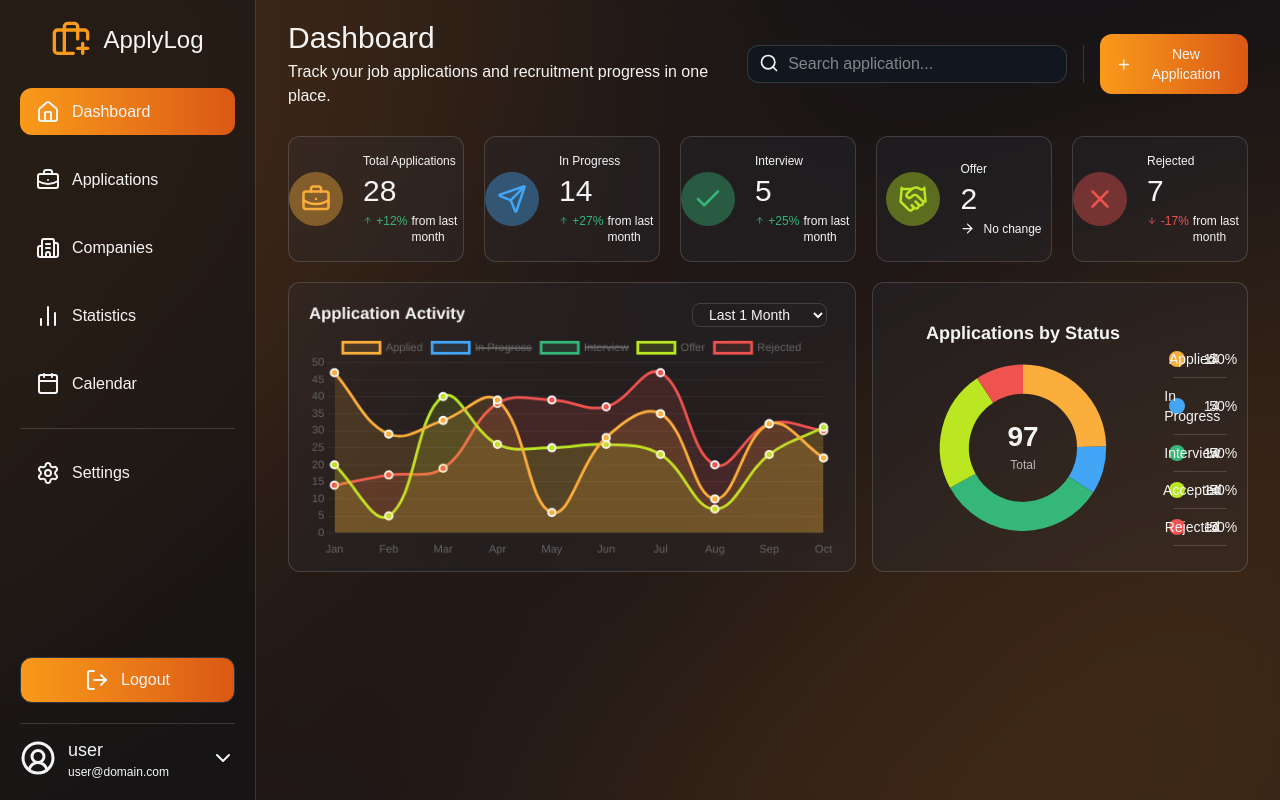
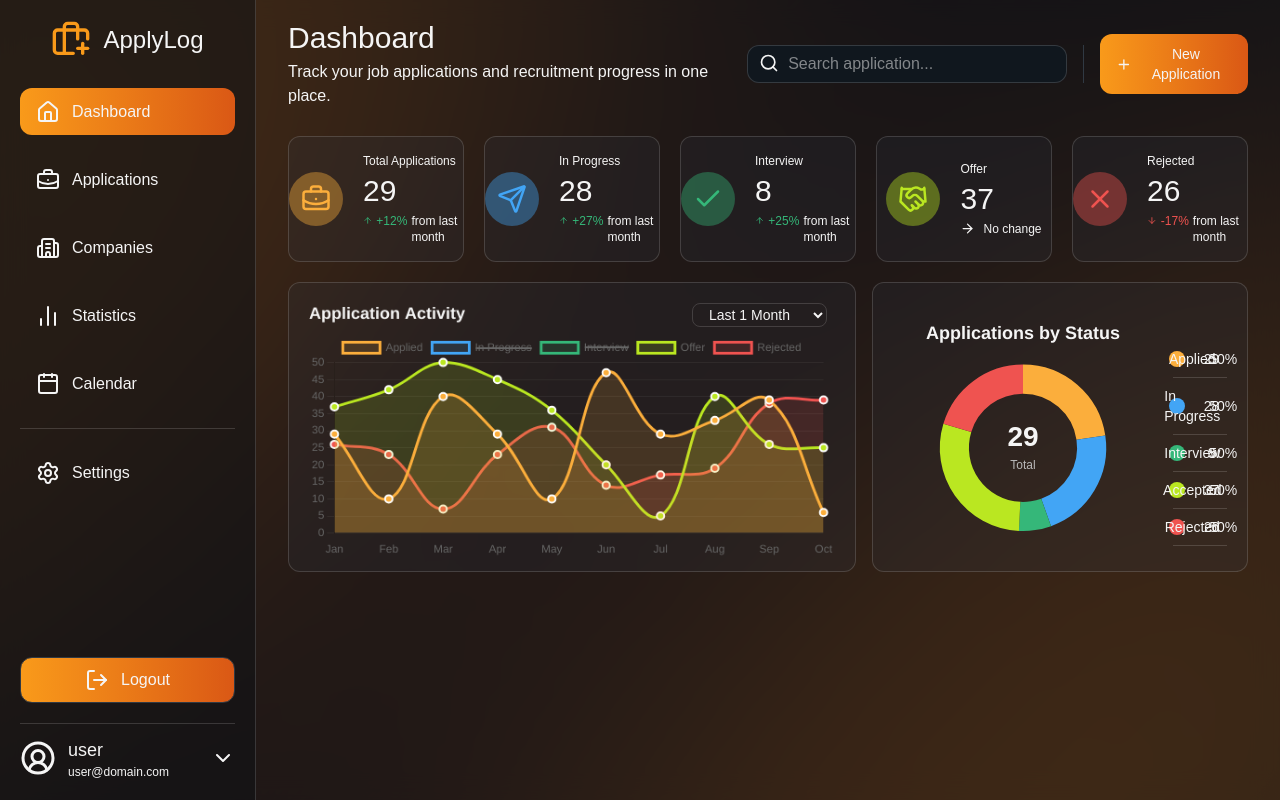
Before and after one commit to MRaihanZ/applylog, a Next.js app in the folder applylog-frontend/: page / in a window 1280 px wide. Built offline with nearby package versions, Linux system fonts and the light colour scheme.

Commit message:
feat: add generated data in doughnut chart and dashboard small card

```diff
--- a/applylog-frontend/app/(dashboard)/_components/dashboardDoughnutChart.tsx
+++ b/applylog-frontend/app/(dashboard)/_components/dashboardDoughnutChart.tsx
@@ -22,11 +22,6 @@ const centerTextPlugin: Plugin<"doughnut"> = {
 
 		if (!chartArea) return;
 
-		const total = chart.data.datasets[0].data.reduce(
-			(sum, value) => sum + Number(value),
-			0,
-		);
-
 		const centerX = (chartArea.left + chartArea.right) / 2;
 		const centerY = (chartArea.top + chartArea.bottom) / 2;
 
@@ -38,7 +33,7 @@ const centerTextPlugin: Plugin<"doughnut"> = {
 		ctx.textAlign = "center";
 		ctx.textBaseline = "middle";
 
-		ctx.fillText(String(total), centerX, centerY - 10);
+		ctx.fillText(String(chart.data.datasets[0].data[0]), centerX, centerY - 10);
 
 		// Subtitle
 		ctx.font = "12px sans-serif";
@@ -52,27 +47,6 @@ const centerTextPlugin: Plugin<"doughnut"> = {
 
 // Register Chart.js components
 ChartJS.register(ArcElement, Tooltip, Legend, Title);
-
-// Random application data
-const generateRandomData = (min: number, max: number) =>
-	Array.from(
-		{ length: 5 },
-		() => Math.floor(Math.random() * (max - min + 1)) + min,
-	);
-
-const data: ChartData<"doughnut"> = {
-	labels: ["Applied", "In Progress", "Interview", "Accepted", "Rejected"],
-
-	datasets: [
-		{
-			label: "Applications",
-			data: generateRandomData(5, 40),
-			backgroundColor: ["#fbae3c", "#42a5f5", "#35b779", "#bae721", "#ef5350"],
-			borderWidth: 0,
-			hoverOffset: 8,
-		},
-	],
-};
 
 const options: ChartOptions<"doughnut"> = {
 	responsive: true,
@@ -110,7 +84,30 @@ const options: ChartOptions<"doughnut"> = {
 	},
 };
 
-export default function DashboardDoughnutChart() {
+interface Props {
+	dataProps: number[];
+}
+
+export default function DashboardDoughnutChart({ dataProps }: Props) {
+	const data: ChartData<"doughnut"> = {
+		labels: ["Applied", "In Progress", "Interview", "Accepted", "Rejected"],
+
+		datasets: [
+			{
+				label: "Applications",
+				data: dataProps,
+				backgroundColor: [
+					"#fbae3c",
+					"#42a5f5",
+					"#35b779",
+					"#bae721",
+					"#ef5350",
+				],
+				borderWidth: 0,
+				hoverOffset: 8,
+			},
+		],
+	};
 	return (
 		<div className="w-full h-72 flex justify-center items-center pe-5">
 			<div className="h-52">
@@ -120,31 +117,31 @@ export default function DashboardDoughnutChart() {
 				<div className="grid grid-cols-7 justify-items-center content-center pb-2 border-b border-b-(--custom-border-glass)">
 					<span className="w-4 h-4 bg-[#fbae3c] rounded-full my-auto"></span>
 					<p className="text-sm my-auto col-span-3">Applied</p>
-					<p className="text-sm my-auto col-span-2">14</p>
+					<p className="text-sm my-auto col-span-2">{dataProps[0]}</p>
 					<p className="text-sm my-auto">50%</p>
 				</div>
 				<div className="grid grid-cols-7 justify-items-center content-center pb-2 border-b border-b-(--custom-border-glass)">
 					<span className="w-4 h-4 bg-[#42a5f5] rounded-full my-auto"></span>
 					<p className="text-sm my-auto col-span-3">In Progress</p>
-					<p className="text-sm my-auto col-span-2">14</p>
+					<p className="text-sm my-auto col-span-2">{dataProps[1]}</p>
 					<p className="text-sm my-auto">50%</p>
 				</div>
 				<div className="grid grid-cols-7 justify-items-center content-center pb-2 border-b border-b-(--custom-border-glass)">
 					<span className="w-4 h-4 bg-[#35b779] rounded-full my-auto"></span>
 					<p className="text-sm my-auto col-span-3">Interview</p>
-					<p className="text-sm my-auto col-span-2">14</p>
+					<p className="text-sm my-auto col-span-2">{dataProps[2]}</p>
 					<p className="text-sm my-auto">50%</p>
 				</div>
 				<div className="grid grid-cols-7 justify-items-center content-center pb-2 border-b border-b-(--custom-border-glass)">
 					<span className="w-4 h-4 bg-[#bae721] rounded-full my-auto"></span>
 					<p className="text-sm my-auto col-span-3">Accepted</p>
-					<p className="text-sm my-auto col-span-2">14</p>
+					<p className="text-sm my-auto col-span-2">{dataProps[3]}</p>
 					<p className="text-sm my-auto">50%</p>
 				</div>
 				<div className="grid grid-cols-7 justify-items-center content-center pb-2 border-b border-b-(--custom-border-glass)">
 					<span className="w-4 h-4 bg-[#ef5350] rounded-full my-auto"></span>
 					<p className="text-sm my-auto col-span-3">Rejected</p>
-					<p className="text-sm my-auto col-span-2">14</p>
+					<p className="text-sm my-auto col-span-2">{dataProps[4]}</p>
 					<p className="text-sm my-auto">50%</p>
 				</div>
 			</section>
--- a/applylog-frontend/app/(dashboard)/page.tsx
+++ b/applylog-frontend/app/(dashboard)/page.tsx
@@ -15,20 +15,27 @@ export const metadata: Metadata = {
 };
 
 // Generate random application data
-const generateRandomData = (min: number, max: number) =>
+const generateRandomData = (length: number, min: number, max: number) =>
 	Array.from(
-		{ length: 10 },
+		{ length: length },
 		() => Math.floor(Math.random() * (max - min + 1)) + min,
 	);
 
 export default function DashboardPage() {
-	const chartData = {
-		Applied: generateRandomData(5, 50),
-		InProgress: generateRandomData(5, 50),
-		Interview: generateRandomData(5, 50),
-		Offer: generateRandomData(5, 50),
-		Rejected: generateRandomData(5, 50),
+	const lineChartData = {
+		Applied: generateRandomData(10, 5, 50),
+		InProgress: generateRandomData(10, 5, 50),
+		Interview: generateRandomData(10, 5, 50),
+		Offer: generateRandomData(10, 5, 50),
+		Rejected: generateRandomData(10, 5, 50),
 	};
+	const doughnutChartData: number[] = [
+		lineChartData.Applied[0],
+		lineChartData.InProgress[0],
+		lineChartData.Interview[0],
+		lineChartData.Offer[0],
+		lineChartData.Rejected[0],
+	];
 	return (
 		<>
 			<HeaderDashboard />
@@ -36,7 +43,7 @@ export default function DashboardPage() {
 				<Suspense fallback={<LoadingDashboardSmallCard />}>
 					<DashboardSmallCard
 						type={0}
-						totalNumber={28}
+						totalNumber={lineChartData.Applied[0]}
 						totalPercentage={12}
 						stateIndicator="up"
 					/>
@@ -44,7 +51,7 @@ export default function DashboardPage() {
 				<Suspense fallback={<LoadingDashboardSmallCard />}>
 					<DashboardSmallCard
 						type={1}
-						totalNumber={14}
+						totalNumber={lineChartData.InProgress[0]}
 						totalPercentage={27}
 						stateIndicator="up"
 					/>
@@ -52,7 +59,7 @@ export default function DashboardPage() {
 				<Suspense fallback={<LoadingDashboardSmallCard />}>
 					<DashboardSmallCard
 						type={2}
-						totalNumber={5}
+						totalNumber={lineChartData.Interview[0]}
 						totalPercentage={25}
 						stateIndicator="up"
 					/>
@@ -60,7 +67,7 @@ export default function DashboardPage() {
 				<Suspense fallback={<LoadingDashboardSmallCard />}>
 					<DashboardSmallCard
 						type={3}
-						totalNumber={2}
+						totalNumber={lineChartData.Offer[0]}
 						totalPercentage={0}
 						stateIndicator="equal"
 					/>
@@ -68,7 +75,7 @@ export default function DashboardPage() {
 				<Suspense fallback={<LoadingDashboardSmallCard />}>
 					<DashboardSmallCard
 						type={4}
-						totalNumber={7}
+						totalNumber={lineChartData.Rejected[0]}
 						totalPercentage={17}
 						stateIndicator="down"
 					/>
@@ -77,12 +84,12 @@ export default function DashboardPage() {
 			<div className="flex flex-wrap justify-between gap-y-4">
 				<div className="basis-[calc(60%-0.5rem)]  bg-(--custom-border)/20 border border-(--custom-border-glass) rounded-xl">
 					<Suspense fallback={<LoadingDashboardLineChart />}>
-						<DashboardLineChart dataProps={chartData} />
+						<DashboardLineChart dataProps={lineChartData} />
 					</Suspense>
 				</div>
 				<div className="basis-[calc(40%-0.5rem)] min-h-72 bg-(--custom-border)/20 border border-(--custom-border-glass) rounded-xl">
 					<Suspense fallback={<LoadingDashboardDoughnutChart />}>
-						<DashboardDoughnutChart />
+						<DashboardDoughnutChart dataProps={doughnutChartData} />
 					</Suspense>
 				</div>
 			</div>
```
